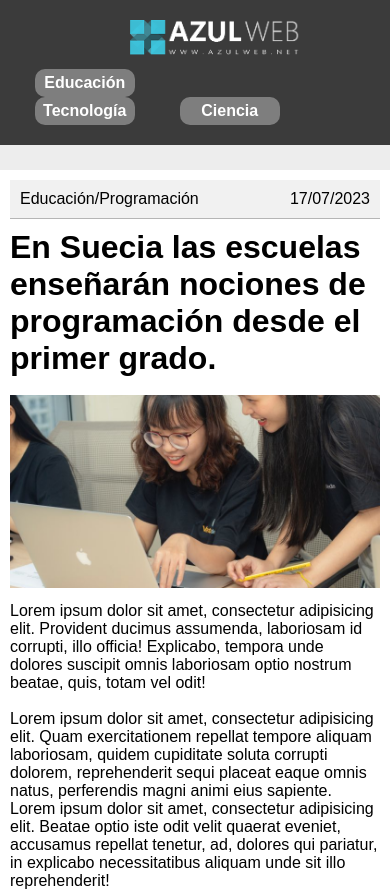
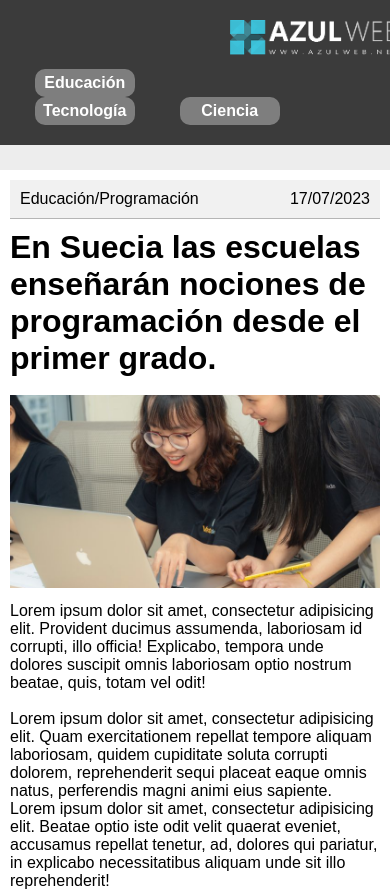
Before and after one commit to JerryRS11/Azul-Web, a plain HTML site: page Index.html in a window 390 px wide. Shown: the top 893 px of the page. Drawn offline with Linux system fonts and the light colour scheme.

Commit message:
Prueba2
Logo

```diff
--- a/CSS/Estilos.css
+++ b/CSS/Estilos.css
@@ -286,7 +286,7 @@ nav li:hover{
       /*Cambiar tamaño a la clase logo (logo azul)*/
          /*La propiedad margin aplica margenes a un elemento*/
       .logo{
-         margin-left: 120px;
+         margin-left: 220px;
          margin-right: 120px;
          padding-bottom: 10px;
          }
```
